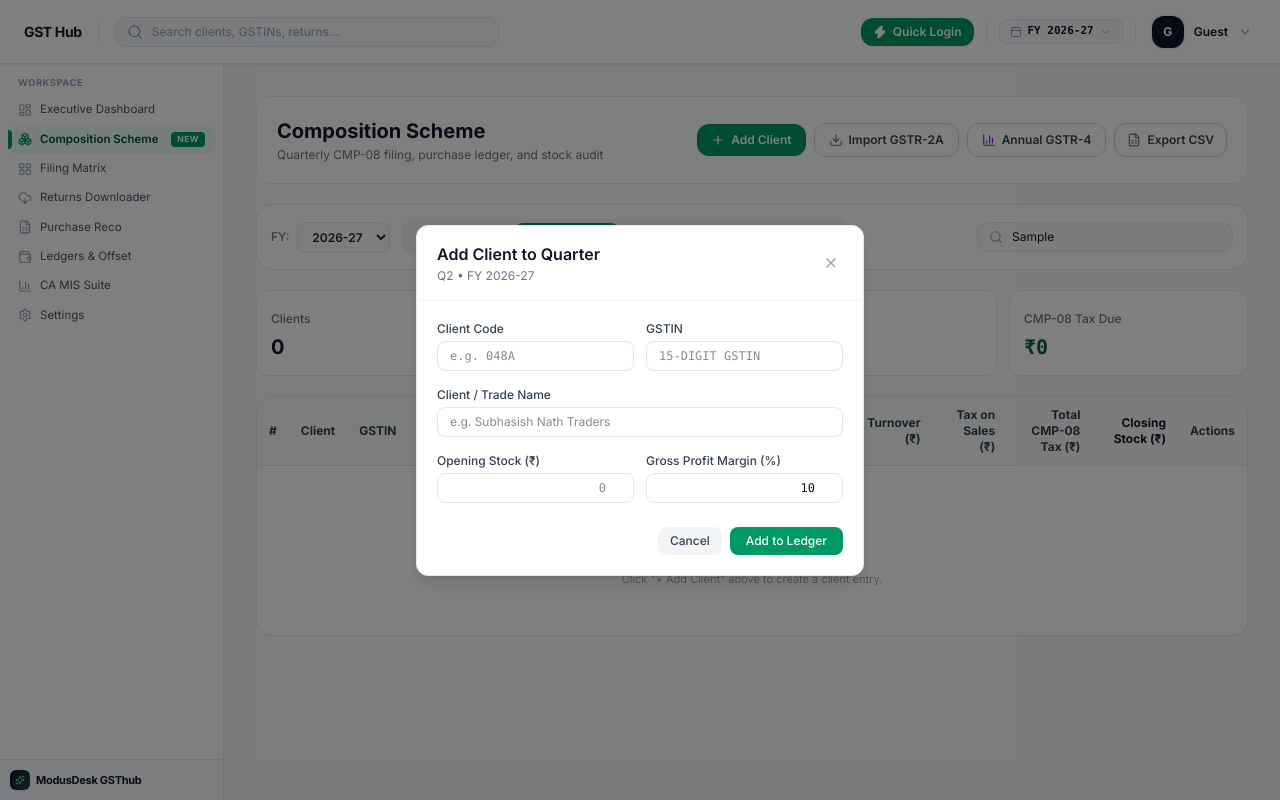
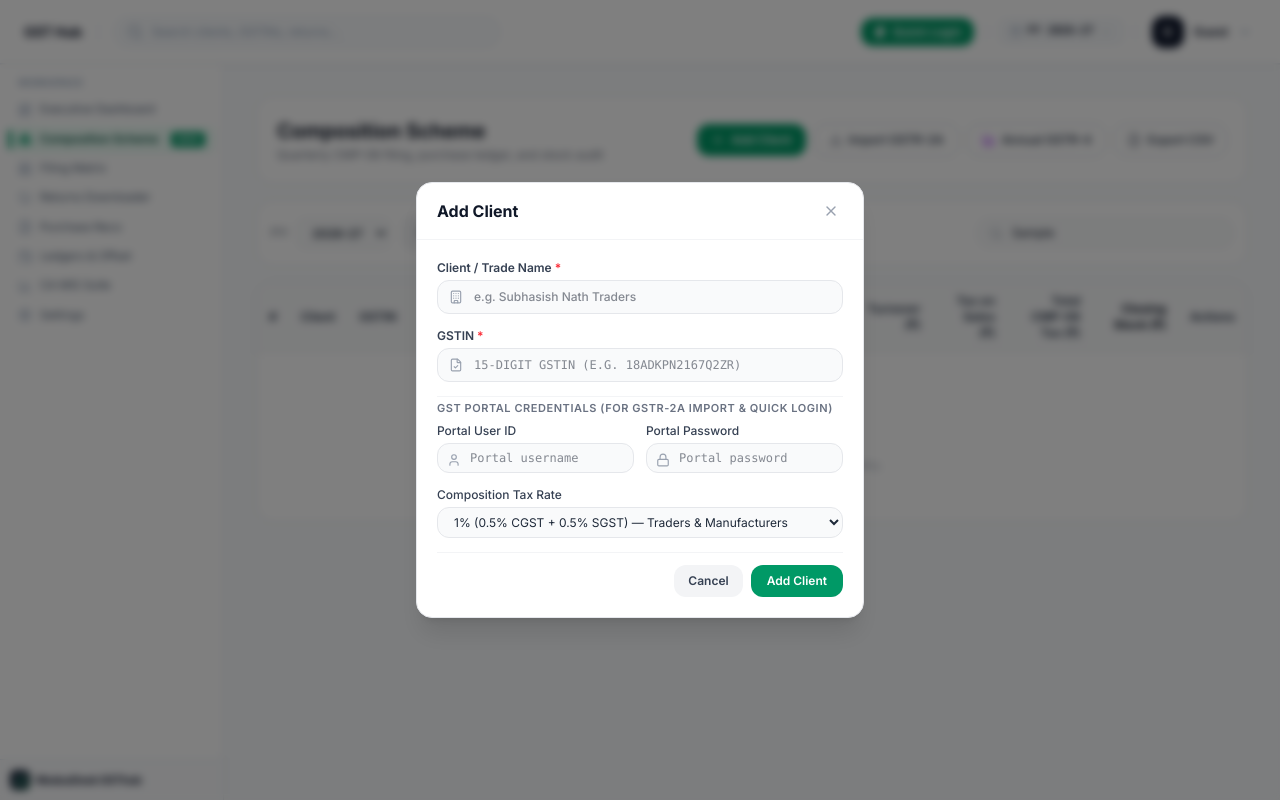
Before and after one commit to caaayushai1/modusdesk-gsthub, a Next.js app in the folder app/: page /composition in a window 1280 px wide. Both pictures are taken after typing "Sample" into the empty fields and a click on the button "Add Client". Built offline with nearby package versions, Linux system fonts and the light colour scheme.

Commit message:
feat(composition): simplify Add Client modal with portal creds and remove KPI cards

```diff
--- a/app/src/app/composition/page.tsx
+++ b/app/src/app/composition/page.tsx
@@ -1,13 +1,12 @@
 'use client';
 
-import React, { useState, useEffect } from 'react';
+import React, { useState } from 'react';
 import {
   Download,
   FileSpreadsheet,
   Plus,
   Search,
-  BarChart3,
-  Calendar
+  BarChart3
 } from 'lucide-react';
 import { CompositionLedgerTable } from '@/components/composition/composition-ledger-table';
 import { CompositionImportModal } from '@/components/composition/composition-import-modal';
@@ -15,7 +14,6 @@ import { CompositionAddClientModal } from '@/components/composition/composition-
 import { Gstr4AnnualSummary } from '@/components/composition/gstr4-annual-summary';
 import { QuickLoginModal } from '@/components/quick-login/quick-login-modal';
 import { useGSTClients } from '@/lib/use-gst-clients';
-import { getGuestLedger, getGuestClients } from '@/lib/composition-guest-storage';
 
 export default function CompositionSchemePage() {
   const { staffInfo } = useGSTClients();
@@ -31,66 +29,7 @@ export default function CompositionSchemePage() {
   const [isImportModalOpen, setIsImportModalOpen] = useState(false);
   const [isQuickLoginOpen, setIsQuickLoginOpen] = useState(false);
   const [quickLoginTargetGstin, setQuickLoginTargetGstin] = useState<string | undefined>(undefined);
-
-  // Stats for the current quarter
-  const [stats, setStats] = useState({
-    clientCount: 0,
-    totalPurchases: 0,
-    totalTurnover: 0,
-    totalTax: 0,
-    totalClosingStock: 0,
-  });
   const [refreshTrigger, setRefreshTrigger] = useState(0);
-
-  // Fetch summary stats
-  useEffect(() => {
-    async function loadStats() {
-      if (isGuestMode) {
-        // Guest mode: load stats from localStorage
-        const guestRows = getGuestLedger(financialYear, quarter);
-        const guestClients = getGuestClients();
-        const clientCount = guestRows.length > 0 ? guestRows.length : guestClients.length;
-
-        const totalPurchases = guestRows.reduce((s, r) => s + (r.totalPurchases || 0), 0);
-        const totalTurnover = guestRows.reduce((s, r) => s + (r.actualSales || 0), 0);
-        const totalTax = guestRows.reduce((s, r) => s + (r.totalCmp08Tax || 0), 0);
-        const totalClosingStock = guestRows.reduce((s, r) => s + (r.closingStock || 0), 0);
-
-        setStats({
-          clientCount,
-          totalPurchases,
-          totalTurnover,
-          totalTax,
-          totalClosingStock,
-        });
-        return;
-      }
-
-      try {
-        const res = await fetch(`/api/composition/ledger?fy=${financialYear}&quarter=${quarter}`);
-        if (!res.ok) return;
-        const data = await res.json();
-        const records = data.records || [];
-
-        const totalPurchases = records.reduce((s: number, r: any) => s + (r.totalPurchases || 0), 0);
-        const totalTurnover = records.reduce((s: number, r: any) => s + (r.actualSales || 0), 0);
-        const totalTax = records.reduce((s: number, r: any) => s + (r.totalCmp08Tax || 0), 0);
-        const totalClosingStock = records.reduce((s: number, r: any) => s + (r.closingStock || 0), 0);
-
-        setStats({
-          clientCount: records.length,
-          totalPurchases,
-          totalTurnover,
-          totalTax,
-          totalClosingStock,
-        });
-      } catch (err) {
-        console.error('Failed to load composition stats:', err);
-      }
-    }
-
-    loadStats();
-  }, [financialYear, quarter, refreshTrigger, isGuestMode]);
 
   const handleLaunchCompanion = (gstin: string) => {
     setQuickLoginTargetGstin(gstin);
@@ -101,14 +40,6 @@ export default function CompositionSchemePage() {
     window.location.href = `/api/composition/export?fy=${financialYear}&quarter=${quarter}`;
   };
 
-  const formatCurrency = (val: number) => {
-    return new Intl.NumberFormat('en-IN', {
-      style: 'currency',
-      currency: 'INR',
-      maximumFractionDigits: 0
-    }).format(val);
-  };
-
   const quarterLabels: Record<string, string> = {
     Q1: 'Q1 (Apr - Jun)',
     Q2: 'Q2 (Jul - Sep)',
@@ -117,7 +48,7 @@ export default function CompositionSchemePage() {
   };
 
   return (
-    <div className="space-y-5">
+    <div className="space-y-4">
       {/* Top Title Bar */}
       <div className="flex flex-col md:flex-row md:items-center justify-between gap-4 bg-white p-5 rounded-2xl border border-gray-200">
         <div>
@@ -224,39 +155,6 @@ export default function CompositionSchemePage() {
         </div>
       </div>
 
-      {/* Metric Cards Banner (Simple, Minimal, CA-Focused) */}
-      <div className="grid grid-cols-2 lg:grid-cols-4 gap-3">
-        {/* Card 1: Clients */}
-        <div className="bg-white p-3.5 rounded-xl border border-gray-200">
-          <span className="text-xs text-gray-500 font-medium">Clients</span>
-          <div className="text-xl font-bold text-gray-900 mt-1">{stats.clientCount}</div>
-        </div>
-
-        {/* Card 2: Purchases */}
-        <div className="bg-white p-3.5 rounded-xl border border-gray-200">
-          <span className="text-xs text-gray-500 font-medium">Purchases (incl. Tax)</span>
-          <div className="text-xl font-bold text-gray-900 mt-1 font-mono">
-            {formatCurrency(stats.totalPurchases)}
-          </div>
-        </div>
-
-        {/* Card 3: Declared Turnover */}
-        <div className="bg-white p-3.5 rounded-xl border border-gray-200">
-          <span className="text-xs text-gray-500 font-medium">Turnover</span>
-          <div className="text-xl font-bold text-gray-900 mt-1 font-mono">
-            {formatCurrency(stats.totalTurnover)}
-          </div>
-        </div>
-
-        {/* Card 4: Total CMP-08 Tax Due */}
-        <div className="bg-white p-3.5 rounded-xl border border-gray-200">
-          <span className="text-xs text-gray-500 font-medium">CMP-08 Tax Due</span>
-          <div className="text-xl font-bold text-emerald-800 mt-1 font-mono">
-            {formatCurrency(stats.totalTax)}
-          </div>
-        </div>
-      </div>
-
       {/* Main Content: Either Quarterly Ledger Table OR Annual GSTR-4 Consolidation */}
       {viewMode === 'ANNUAL' ? (
         <Gstr4AnnualSummary
@@ -275,17 +173,15 @@ export default function CompositionSchemePage() {
         />
       )}
 
-      {/* Add Client Modal */}
+      {/* Modals */}
       <CompositionAddClientModal
         isOpen={isAddClientModalOpen}
         onClose={() => setIsAddClientModalOpen(false)}
         financialYear={financialYear}
         quarter={quarter}
-        isGuestMode={isGuestMode}
         onClientAdded={() => setRefreshTrigger(prev => prev + 1)}
       />
 
-      {/* Import Modal */}
       <CompositionImportModal
         isOpen={isImportModalOpen}
         onClose={() => setIsImportModalOpen(false)}
@@ -294,10 +190,12 @@ export default function CompositionSchemePage() {
         onImportSuccess={() => setRefreshTrigger(prev => prev + 1)}
       />
 
-      {/* Quick Login Modal */}
       <QuickLoginModal
         isOpen={isQuickLoginOpen}
-        onClose={() => setIsQuickLoginOpen(false)}
+        onClose={() => {
+          setIsQuickLoginOpen(false);
+          setQuickLoginTargetGstin(undefined);
+        }}
         initialGstin={quickLoginTargetGstin}
       />
     </div>
--- a/app/src/components/composition/composition-add-client-modal.tsx
+++ b/app/src/components/composition/composition-add-client-modal.tsx
@@ -1,7 +1,7 @@
 'use client';
 
 import React, { useState } from 'react';
-import { X } from 'lucide-react';
+import { X, User, Lock, Building, FileCheck } from 'lucide-react';
 import { computeCompositionQuarter } from '@/lib/composition-calculator';
 import { saveGuestClient, saveGuestLedgerRow } from '@/lib/composition-guest-storage';
 
@@ -10,7 +10,7 @@ interface CompositionAddClientModalProps {
   onClose: () => void;
   financialYear: string;
   quarter: string;
-  isGuestMode: boolean;
+  isGuestMode?: boolean;
   onClientAdded: () => void;
 }
 
@@ -19,57 +19,60 @@ export function CompositionAddClientModal({
   onClose,
   financialYear,
   quarter,
-  isGuestMode,
   onClientAdded,
 }: CompositionAddClientModalProps) {
-  const [clientCode, setClientCode] = useState('');
   const [clientName, setClientName] = useState('');
   const [gstin, setGstin] = useState('');
-  const [openingStock, setOpeningStock] = useState('');
-  const [gpMargin, setGpMargin] = useState('10');
+  const [portalUsername, setPortalUsername] = useState('');
+  const [portalPassword, setPortalPassword] = useState('');
+  const [taxRate, setTaxRate] = useState('1.0');
   const [saving, setSaving] = useState(false);
   const [error, setError] = useState<string | null>(null);
 
   if (!isOpen) return null;
 
-  const handleSubmit = async (e: React.FormEvent) => {
+  const handleSubmit = (e: React.FormEvent) => {
     e.preventDefault();
     setError(null);
 
-    const cleanCode = clientCode.trim().toUpperCase();
     const cleanName = clientName.trim();
     const cleanGstin = gstin.trim().toUpperCase();
+    const cleanUsername = portalUsername.trim();
+    const cleanPassword = portalPassword.trim();
 
-    if (!cleanCode || !cleanName || !cleanGstin) {
-      setError('Client code, name, and GSTIN are required.');
+    if (!cleanName) {
+      setError('Client / Trade Name is required.');
       return;
     }
 
-    if (cleanGstin.length !== 15) {
-      setError('GSTIN must be exactly 15 alphanumeric characters.');
+    if (!cleanGstin || cleanGstin.length !== 15) {
+      setError('Valid 15-digit GSTIN is required.');
       return;
     }
 
-    const opStockNum = parseFloat(openingStock) || 0;
-    const gpMarginNum = parseFloat(gpMargin) || 10;
-
     setSaving(true);
     try {
-      if (isGuestMode) {
-        // Guest mode: save to local storage cache
+      // Generate a clean client code from name initials or GSTIN state/pan
+      const codeSuggestion = cleanGstin.substring(2, 6).toUpperCase();
+
+      // Save strictly to local browser cache (does not touch or affect database)
       const guestClient = saveGuestClient({
-          clientCode: cleanCode,
+        clientCode: codeSuggestion,
         clientName: cleanName,
         gstin: cleanGstin,
         stateCode: cleanGstin.substring(0, 2),
+        portalUsername: cleanUsername || undefined,
+        portalPassword: cleanPassword || undefined,
       });
 
+      // Also seed an initial clean working paper row in cache for current FY & Quarter
+      const rateNum = parseFloat(taxRate) || 1.0;
       const computed = computeCompositionQuarter({
-          openingStock: opStockNum,
+        openingStock: 0,
         totalPurchases: 0,
         rcmTaxableValue: 0,
         rcmTaxPayable: 0,
-          gpMarginPercent: gpMarginNum,
+        gpMarginPercent: 10,
         salesMode: 'ACTUAL',
         actualSales: 0,
       });
@@ -77,50 +80,31 @@ export function CompositionAddClientModal({
       saveGuestLedgerRow({
         id: `guest_row_${guestClient.id}_${financialYear}_${quarter}`,
         clientId: guestClient.id,
-          clientCode: cleanCode,
+        clientCode: codeSuggestion,
         clientName: cleanName,
         gstin: cleanGstin,
         financialYear,
         quarter,
-          openingStock: opStockNum,
+        openingStock: 0,
         prevQuarterClosingStock: null,
         totalPurchases: 0,
         rcmTaxableValue: 0,
         rcmTaxPayable: 0,
-          gpMargin: gpMarginNum,
+        gpMargin: 10,
         salesMode: 'ACTUAL',
         actualSales: 0,
-          taxRateOnSales: 1.0,
+        taxRateOnSales: rateNum,
         taxPayableOnSales: 0,
         totalCmp08Tax: 0,
         closingStock: computed.closingStock,
         status: 'DRAFT',
       });
-      } else {
-        // Authenticated mode: save to DB
-        const res = await fetch('/api/composition/ledger', {
-          method: 'POST',
-          headers: { 'Content-Type': 'application/json' },
-          body: JSON.stringify({
-            clientId: `client_${cleanCode.toLowerCase()}`,
-            clientCode: cleanCode,
-            clientName: cleanName,
-            gstin: cleanGstin,
-            financialYear,
-            quarter,
-            openingStock: opStockNum,
-            gpMargin: gpMarginNum,
-            salesMode: 'ACTUAL',
-            actualSales: 0,
-          }),
-        });
 
-        if (!res.ok) {
-          const errData = await res.json().catch(() => ({}));
-          throw new Error(errData.error || 'Failed to save client to ledger');
-        }
-      }
-
+      // Clear form & trigger parent update
+      setClientName('');
+      setGstin('');
+      setPortalUsername('');
+      setPortalPassword('');
       onClientAdded();
       onClose();
     } catch (err: any) {
@@ -131,111 +115,129 @@ export function CompositionAddClientModal({
   };
 
   return (
-    <div className="fixed inset-0 z-50 flex items-center justify-center bg-black/50 p-4">
-      <div className="bg-white rounded-xl shadow-lg border border-gray-200 w-full max-w-md overflow-hidden">
+    <div className="fixed inset-0 z-50 flex items-center justify-center bg-black/50 p-4 backdrop-blur-xs">
+      <div className="bg-white rounded-2xl shadow-xl border border-gray-200 w-full max-w-md overflow-hidden">
         {/* Header */}
         <div className="px-5 py-4 border-b border-gray-100 flex items-center justify-between">
-          <div>
-            <h2 className="text-base font-semibold text-gray-900">Add Client to Quarter</h2>
-            <p className="text-xs text-gray-500 mt-0.5">{quarter} &bull; FY {financialYear}</p>
-          </div>
+          <h2 className="text-base font-bold text-gray-900">Add Client</h2>
           <button
+            type="button"
             onClick={onClose}
-            className="p-1 rounded-lg text-gray-400 hover:text-gray-600 hover:bg-gray-100"
+            className="p-1 rounded-lg text-gray-400 hover:text-gray-600 hover:bg-gray-100 transition-colors"
           >
             <X className="w-4 h-4" />
           </button>
         </div>
 
         {/* Form */}
-        <form onSubmit={handleSubmit} className="p-5 space-y-4 text-xs">
+        <form onSubmit={handleSubmit} className="p-5 space-y-3.5 text-xs">
           {error && (
-            <div className="p-2.5 bg-red-50 border border-red-200 rounded-lg text-red-700">
+            <div className="p-2.5 bg-red-50 border border-red-200 rounded-xl text-red-700">
               {error}
             </div>
           )}
 
-          <div className="grid grid-cols-2 gap-3">
+          {/* Client / Trade Name */}
           <div>
-              <label className="block font-medium text-gray-700 mb-1">Client Code</label>
-              <input
-                type="text"
-                value={clientCode}
-                onChange={(e) => setClientCode(e.target.value)}
-                placeholder="e.g. 048A"
-                required
-                className="w-full px-3 py-1.5 border border-gray-200 rounded-lg focus:outline-hidden focus:ring-1 focus:ring-emerald-500 font-mono"
-              />
-            </div>
-            <div>
-              <label className="block font-medium text-gray-700 mb-1">GSTIN</label>
-              <input
-                type="text"
-                value={gstin}
-                onChange={(e) => setGstin(e.target.value)}
-                placeholder="15-digit GSTIN"
-                maxLength={15}
-                required
-                className="w-full px-3 py-1.5 border border-gray-200 rounded-lg focus:outline-hidden focus:ring-1 focus:ring-emerald-500 font-mono uppercase"
-              />
-            </div>
-          </div>
-
-          <div>
-            <label className="block font-medium text-gray-700 mb-1">Client / Trade Name</label>
+            <label className="block font-semibold text-gray-700 mb-1">
+              Client / Trade Name <span className="text-red-500">*</span>
+            </label>
+            <div className="relative">
+              <Building className="absolute left-3 top-2.5 h-3.5 w-3.5 text-gray-400" />
               <input
                 type="text"
                 value={clientName}
                 onChange={(e) => setClientName(e.target.value)}
                 placeholder="e.g. Subhasish Nath Traders"
                 required
-              className="w-full px-3 py-1.5 border border-gray-200 rounded-lg focus:outline-hidden focus:ring-1 focus:ring-emerald-500"
-            />
-          </div>
-
-          <div className="grid grid-cols-2 gap-3">
-            <div>
-              <label className="block font-medium text-gray-700 mb-1">Opening Stock (₹)</label>
-              <input
-                type="number"
-                min="0"
-                step="1000"
-                value={openingStock}
-                onChange={(e) => setOpeningStock(e.target.value)}
-                placeholder="0"
-                className="w-full px-3 py-1.5 border border-gray-200 rounded-lg focus:outline-hidden focus:ring-1 focus:ring-emerald-500 font-mono text-right"
-              />
-            </div>
-            <div>
-              <label className="block font-medium text-gray-700 mb-1">Gross Profit Margin (%)</label>
-              <input
-                type="number"
-                min="0"
-                max="100"
-                step="0.5"
-                value={gpMargin}
-                onChange={(e) => setGpMargin(e.target.value)}
-                placeholder="10"
-                className="w-full px-3 py-1.5 border border-gray-200 rounded-lg focus:outline-hidden focus:ring-1 focus:ring-emerald-500 font-mono text-right"
+                className="w-full pl-9 pr-3 py-2 border border-gray-200 rounded-xl focus:outline-hidden focus:ring-1 focus:ring-emerald-500 bg-gray-50 focus:bg-white text-gray-900 font-medium"
               />
             </div>
           </div>
 
+          {/* GSTIN */}
+          <div>
+            <label className="block font-semibold text-gray-700 mb-1">
+              GSTIN <span className="text-red-500">*</span>
+            </label>
+            <div className="relative">
+              <FileCheck className="absolute left-3 top-2.5 h-3.5 w-3.5 text-gray-400" />
+              <input
+                type="text"
+                value={gstin}
+                onChange={(e) => setGstin(e.target.value)}
+                placeholder="15-digit GSTIN (e.g. 18ADKPN2167Q2ZR)"
+                maxLength={15}
+                required
+                className="w-full pl-9 pr-3 py-2 border border-gray-200 rounded-xl focus:outline-hidden focus:ring-1 focus:ring-emerald-500 bg-gray-50 focus:bg-white text-gray-900 font-mono uppercase"
+              />
+            </div>
+          </div>
+
+          {/* Portal User ID & Password (Important for GSTR-2A import & Quick Login) */}
+          <div className="pt-1 border-t border-gray-100">
+            <span className="text-[11px] font-semibold text-gray-500 uppercase tracking-wider block mb-2">
+              GST Portal Credentials (for GSTR-2A Import & Quick Login)
+            </span>
+            <div className="grid grid-cols-2 gap-3">
+              <div>
+                <label className="block font-medium text-gray-700 mb-1">Portal User ID</label>
+                <div className="relative">
+                  <User className="absolute left-2.5 top-2.5 h-3.5 w-3.5 text-gray-400" />
+                  <input
+                    type="text"
+                    value={portalUsername}
+                    onChange={(e) => setPortalUsername(e.target.value)}
+                    placeholder="Portal username"
+                    className="w-full pl-8 pr-2.5 py-1.5 border border-gray-200 rounded-xl focus:outline-hidden focus:ring-1 focus:ring-emerald-500 bg-gray-50 focus:bg-white text-gray-900 font-mono"
+                  />
+                </div>
+              </div>
+              <div>
+                <label className="block font-medium text-gray-700 mb-1">Portal Password</label>
+                <div className="relative">
+                  <Lock className="absolute left-2.5 top-2.5 h-3.5 w-3.5 text-gray-400" />
+                  <input
+                    type="password"
+                    value={portalPassword}
+                    onChange={(e) => setPortalPassword(e.target.value)}
+                    placeholder="Portal password"
+                    className="w-full pl-8 pr-2.5 py-1.5 border border-gray-200 rounded-xl focus:outline-hidden focus:ring-1 focus:ring-emerald-500 bg-gray-50 focus:bg-white text-gray-900 font-mono"
+                  />
+                </div>
+              </div>
+            </div>
+          </div>
+
+          {/* Composition Rate */}
+          <div>
+            <label className="block font-medium text-gray-700 mb-1">Composition Tax Rate</label>
+            <select
+              value={taxRate}
+              onChange={(e) => setTaxRate(e.target.value)}
+              className="w-full px-3 py-1.5 border border-gray-200 rounded-xl focus:outline-hidden focus:ring-1 focus:ring-emerald-500 bg-gray-50 text-gray-800"
+            >
+              <option value="1.0">1% (0.5% CGST + 0.5% SGST) — Traders &amp; Manufacturers</option>
+              <option value="5.0">5% (2.5% CGST + 2.5% SGST) — Restaurants &amp; Catering</option>
+              <option value="6.0">6% (3% CGST + 3% SGST) — Section 10(2A) Service Providers</option>
+            </select>
+          </div>
+
           {/* Actions */}
-          <div className="pt-2 flex items-center justify-end space-x-2">
+          <div className="pt-3 border-t border-gray-100 flex items-center justify-end space-x-2">
             <button
               type="button"
               onClick={onClose}
-              className="px-3 py-1.5 bg-gray-100 text-gray-700 font-medium rounded-lg hover:bg-gray-200"
+              className="px-3.5 py-2 bg-gray-100 hover:bg-gray-200 text-gray-700 font-semibold rounded-xl transition-colors"
             >
               Cancel
             </button>
             <button
               type="submit"
               disabled={saving}
-              className="px-4 py-1.5 bg-emerald-600 text-white font-medium rounded-lg hover:bg-emerald-700 disabled:opacity-50"
+              className="px-4 py-2 bg-emerald-600 hover:bg-emerald-700 text-white font-semibold rounded-xl transition-colors disabled:opacity-50"
             >
-              {saving ? 'Adding...' : 'Add to Ledger'}
+              {saving ? 'Adding...' : 'Add Client'}
             </button>
           </div>
         </form>
--- a/app/src/components/composition/composition-import-modal.tsx
+++ b/app/src/components/composition/composition-import-modal.tsx
@@ -48,14 +48,15 @@ export function CompositionImportModal({
       const guestList = getGuestClients();
       setAllClients(guestList.map(g => ({
         id: g.id,
-        code: g.clientCode,
-        clientCode: g.clientCode,
+        code: g.clientCode || g.gstin.substring(2, 6),
+        clientCode: g.clientCode || g.gstin.substring(2, 6),
         name: g.clientName,
         clientName: g.clientName,
         gstin: g.gstin,
         stateCode: g.stateCode || '',
         portalUsername: g.portalUsername,
-      })));
+        portalPassword: g.portalPassword,
+      } as any)));
     }
   }, [passedClients, hookClients, staffInfo, isOpen]);
 
```
Also changed, not shown: app/src/components/composition/composition-ledger-table.tsx (+10 -10 lines), app/src/components/quick-login/quick-login-modal.tsx (+15 -4 lines), app/src/lib/composition-guest-storage.ts (+17 -1 lines). Lines whose indentation alone changed are shown as unchanged.
